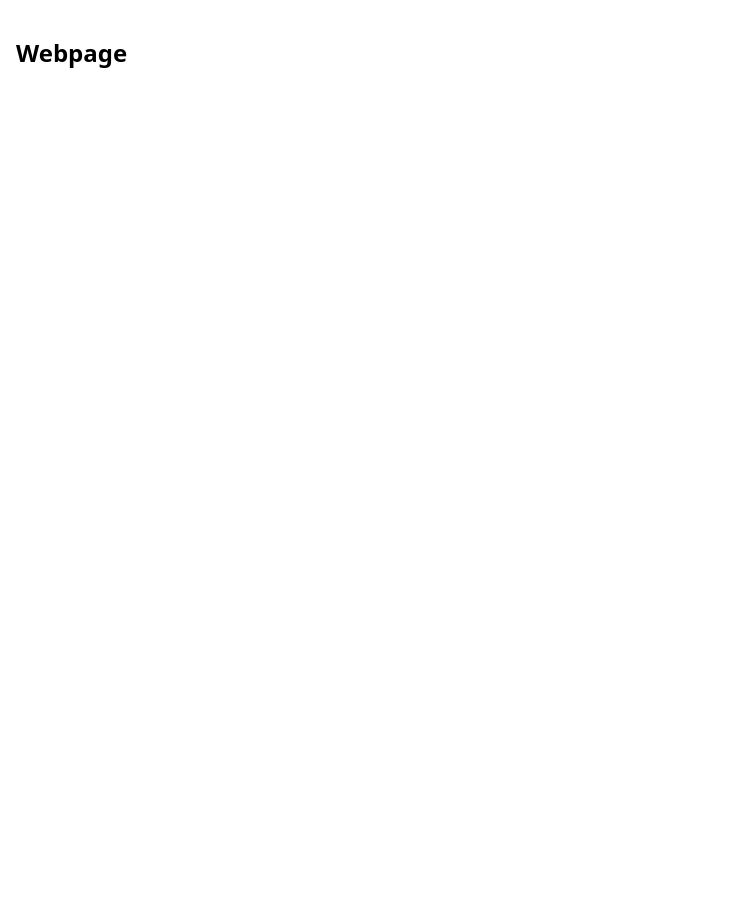
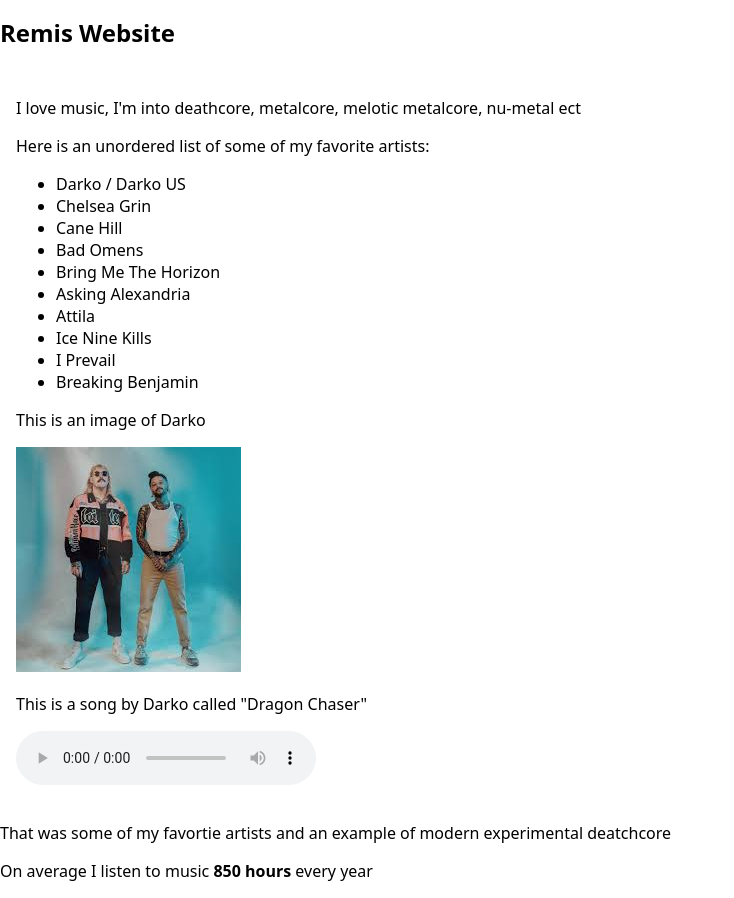
Before and after one commit to RemiKoder/testside, a website: page index.html in a window 1280 px wide. Shown: the whole page, without its empty margins (0-734 px from the left). Before the commit the page ends 800 px from the top, so only its background shows below. Drawn offline with Linux system fonts and the light colour scheme.

Commit message:
First Week

```diff
--- a/index.html
+++ b/index.html
@@ -1,7 +1,7 @@
 <!DOCTYPE html>
 <html lang="en, nb">
   <head>
-    <title>Test Website</title>
+    <title>Remis Website</title>
     <meta charset="UTF-8" />
     <!--  -->
     <meta name="viewport" content="width=device-width" />
@@ -14,12 +14,38 @@
   </head>
 
   <body>
-    <header></header>
+    <header>
+      <h1>Remis Website</h1>
+    </header>
+    <main>
+      <p>I love music, I'm into deathcore, metalcore, melotic metalcore, nu-metal ect</p>
+      <p>Here is an unordered list of some of my favorite artists:</p>
 
-    <main>
-      <h2>Webpage</h2>
-    </main>
+      <ul>
+        <li>Darko / Darko US</li>
+        <li>Chelsea Grin</li>
+        <li>Cane Hill</li>
+        <li>Bad Omens</li>
+        <li>Bring Me The Horizon</li>
+        <li>Asking Alexandria</li>
+        <li>Attila</li>
+        <li>Ice Nine Kills</li>
+        <li>I Prevail</li>
+        <li>Breaking Benjamin</li>
+      </ul>
 
-    <footer></footer>
+      <p>This is an image of Darko</p>
+      <img src="/sources/darko.jfif" alt="An image of Darko (US)">
+      <p>This is a song by Darko called "Dragon Chaser"</p>
+
+      <audio controls>
+        <source src="/sources/Darko US - Dragon Chaser.mp3" type="audio/mpeg">
+      </audio>
+  </main>
+
+    <footer>
+      <p>That was some of my favortie artists and an example of modern experimental deatchcore</p>
+      <p>On average I listen to music <b>850 hours</b> every year</p>
+    </footer>
   </body>
 </html>
```
Also changed, not shown: sources/darko.jfif (added), sources/paper.jpg (added), 1 other file.
